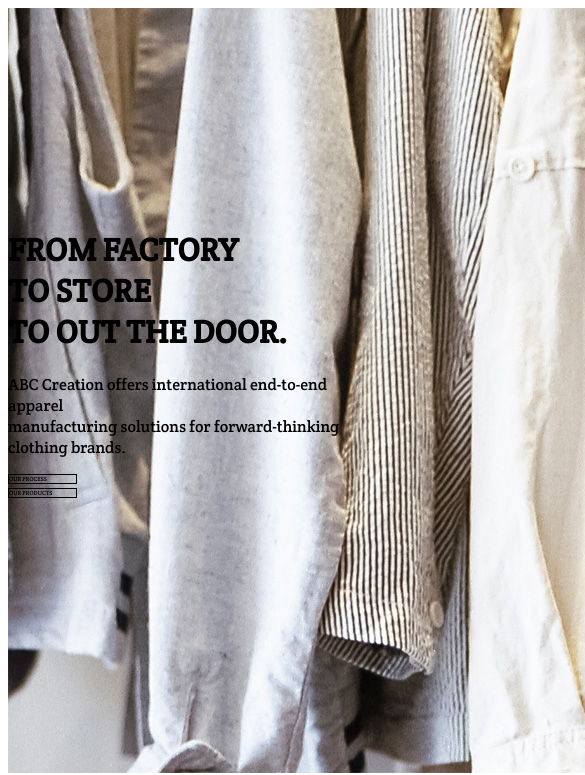
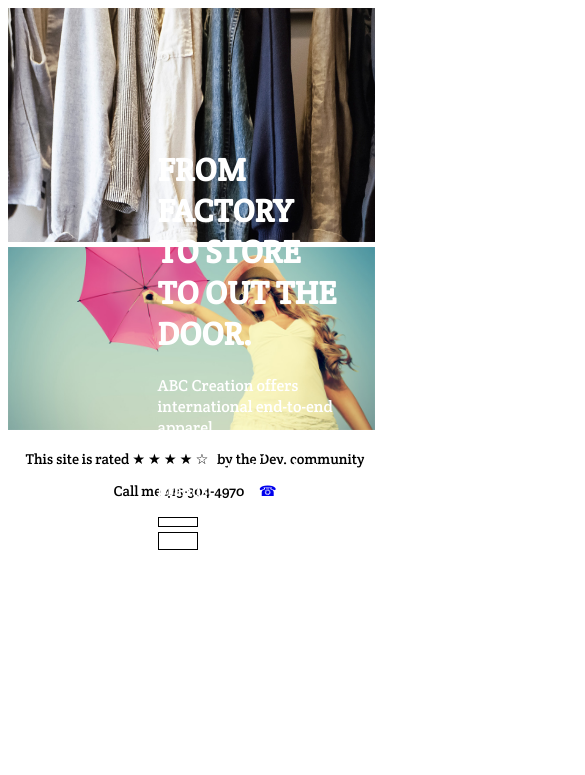
Before and after one commit to scottdiallo/ui-code-challenge-master, a website: page index.html in a window 390 px wide. Shown: the top 775 px of the page, 585 px wide, since content can reach past the window. Drawn offline with nearby package versions, Linux system fonts and the light colour scheme.

Commit message:
img sized to pleased

```diff
--- a/index.html
+++ b/index.html
@@ -5,6 +5,7 @@
     <title>UI-CODE-CHALLENGE-MASTER</title>
     <meta name="viewport" content="width=device-width, user-scalable=yes, initial-scale=1.0, maximum-scale=1.0, minimum-scale=1.0">
     <link href="https://fonts.googleapis.com/css?family=Crete+Round" rel="stylesheet">
+<script src="http://code.jquery.com/jquery-2.2.4.min.js" integrity="sha256-BbhdlvQf/xTY9gja0Dq3HiwQF8LaCRTXxZKRutelT44=" crossorigin="anonymous"></script>
 <link rel="stylesheet" href="style.css">
 </head>
 <body>
@@ -12,7 +13,7 @@
 
 <div class="image">
 
-      <img src="image1.jpg" alt="" />
+      <img src="image1.jpg" class="image-1-header" alt="" />
 
        <div class="container">
 <h1  class="hero-text">FROM FACTORY <br> TO STORE <br> TO OUT THE DOOR.</h1>
@@ -32,13 +33,14 @@
 </div>
 
 <!--- header 2 start here ---------->
-    <div class="header-2-img">
-<img src="image2.jpg" alt="header-2-img" />
+    <div class="header-2">
+<img src="image2.jpg" class="header-2-img" alt="header-2-img" />
     </div>
 </header>
 <footer>
     <p> This site is rated &#9733 &#9733 &#9733 &#9733 &#9734 &nbsp; by the Dev. community</p>
     <label>Call me 415-304-4970</label><a href="tel:+14153044970"> &nbsp; &nbsp; &#9742; </a>
 </footer>
+
 </body>
 </html>
--- a/style.css
+++ b/style.css
@@ -1,5 +1,9 @@
 html{
 font-family: 'Crete Round', serif;
+box-sizing: border-box;
+}
+*, *:before, *:after {
+  box-sizing: inherit;
 }
 
 a{
@@ -13,11 +17,17 @@ a{
 
 .container {
    position: absolute;
-   top: 200px;
-   left: 0;
-   width: 100%;
+   top: 50%;
+   margin-left: 40%;
+   width: auto;
+   color: #fff;
 }
-
+.btn-1 ,.btn-2{
+    border: 1px solid #fff;
+    width: 22%;
+    font-size: 1.325em;
+    text-align: center;
+}
 
 
  /*optimizing to be mobile responsive*/
@@ -34,17 +44,52 @@ a{
 
 @media only screen and (max-width: 768px) {
 
+    .btn-1 ,.btn-2{
+        border: 1px solid black;
+        width: 18%;
+        font-size: .278em;
+    }
+
+    .image-1-header, .header-2-img
+      {
+        width: 98%;
+    }
+
+.hero-text{
+    width: auto;
+}
+
+.container{
+position: absolute;
+    top: 50%;
+    color: #fff;
+}
+
+    footer{
+        text-align: center;
+        font-size: .9em;
+    }
+
+    }
+
+
 }
 
 
 /*iPhone landscape*/
 
 @media only screen and (max-width: 480px) {
+
     .btn-1 ,.btn-2{
         border: 1px solid black;
         width: 18%;
         font-size: .278em;
     }
+    .image-1-header, .header-2-img
+      {
+        width: 99%;
+    }
+
 
     footer{
         text-align: center;
```
Also changed, not shown: package.json (added, +22 -0 lines).
